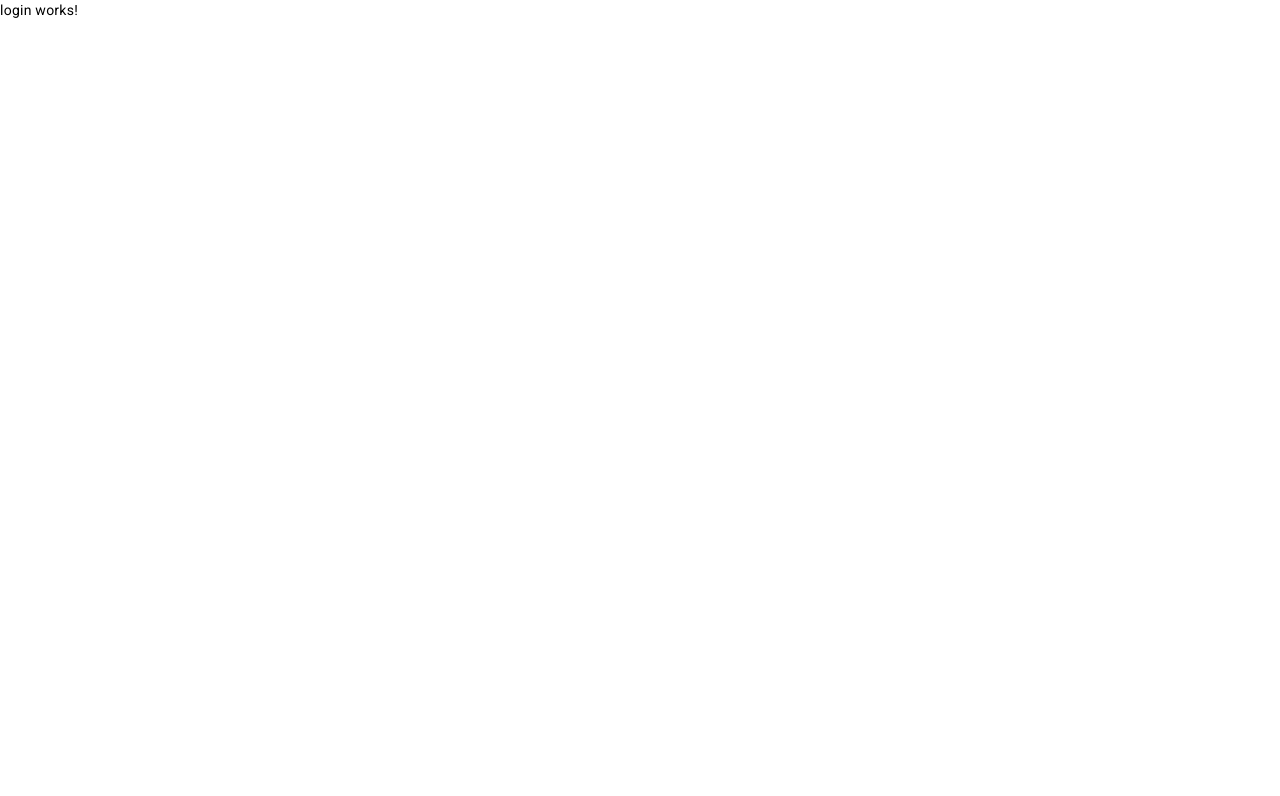
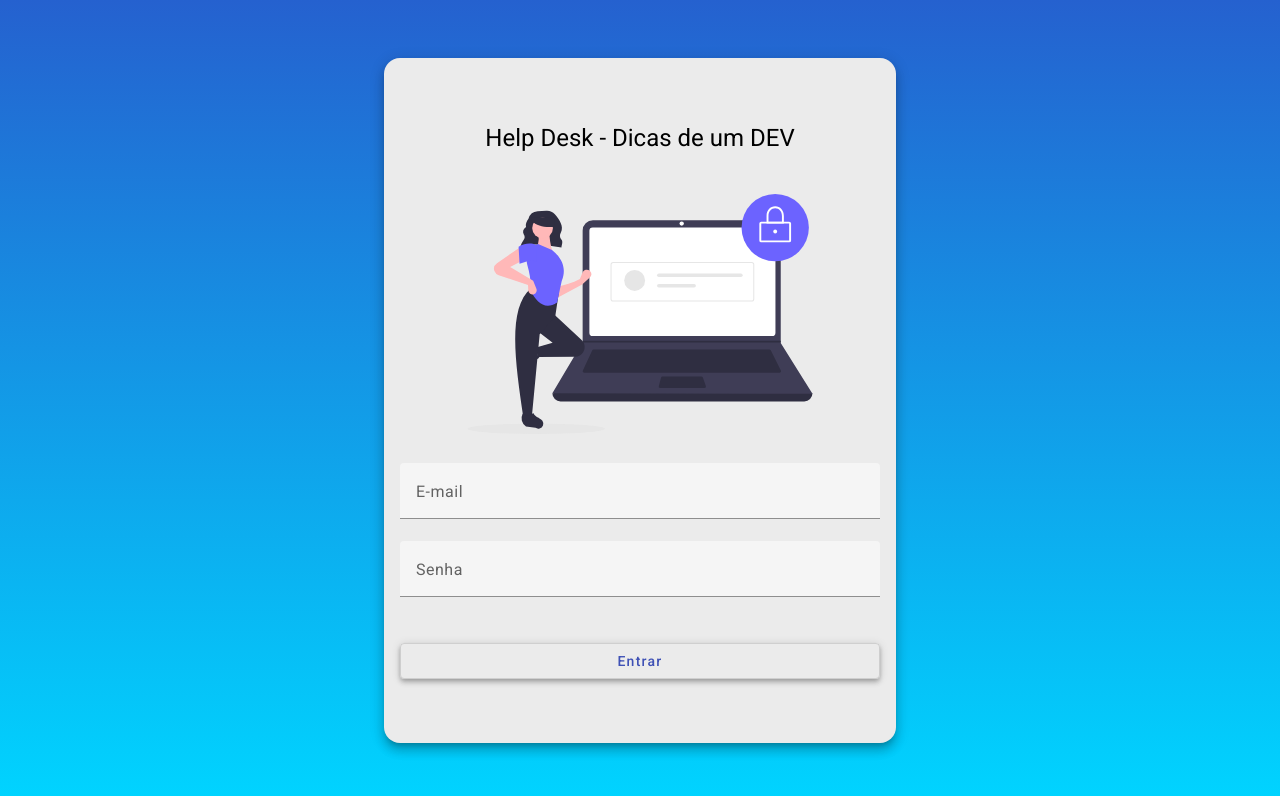
Before and after one commit to kennedyrocha/helpdesk-front-end, an Angular app: page /login in a window 1280 px wide. Shown: the top 796 px of the page. Built offline with nearby package versions, Linux system fonts and the light colour scheme.

Commit message:
HTML e CSS para login

```diff
--- a/src/app/components/login/login.component.css
+++ b/src/app/components/login/login.component.css
@@ -0,0 +1,35 @@
+.conteiner {
+    height: 100%;
+    background: linear-gradient(180deg, rgba(2,0,36,1) 0%, rgba(37,97,207,1) 0%, rgba(0,212,255,1) 100%);
+    display: flex;
+    align-items: center;
+    justify-content: center;
+}
+
+.form {
+    width: 30rem;
+    margin: auto;
+    background-color: rgba(235,235,235);
+    padding: 4rem 1rem;
+    border-radius: 1rem;
+}
+
+h1 {
+    width: 100%;
+    text-align: center;
+    color: black;
+}
+
+img {
+    height: 15rem;
+    width: 100%;
+    margin: 1.5rem auto 1.5rem auto;
+}
+
+.full-width {
+    width: 100%;
+}
+
+button {
+    margin-top: 1.5rem;
+}
--- a/src/app/components/login/login.component.html
+++ b/src/app/components/login/login.component.html
@@ -1 +1,21 @@
-<p>login works!</p>
+<div class="conteiner">
+    <form class="form mat-elevation-z8">
+
+        <h1>Help Desk - Dicas de um DEV</h1>
+
+        <img src="assets/img/login-image.svg" alt="Help Desk - Dicas de um DEV">
+
+        <mat-form-field class="full-width" appearance="fill">
+            <mat-label>E-mail</mat-label>
+            <input matInput placeholder="Ex. fulano@mail.com">
+
+        </mat-form-field>
+        <mat-form-field class="full-width" appearance="fill">
+            <mat-label>Senha</mat-label>
+            <input type="password" matInput placeholder="Ex. 132">
+        </mat-form-field>
+
+        <button class="full-width mat-elevation-z4" mat-stroked-button color="primary">Entrar</button>
+
+    </form>
+</div>
```
Also changed, not shown: src/assets/img/login-image.svg (added).
